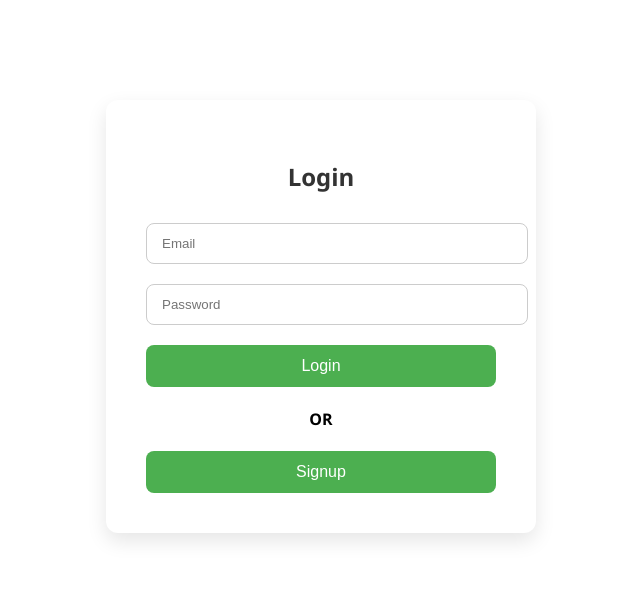
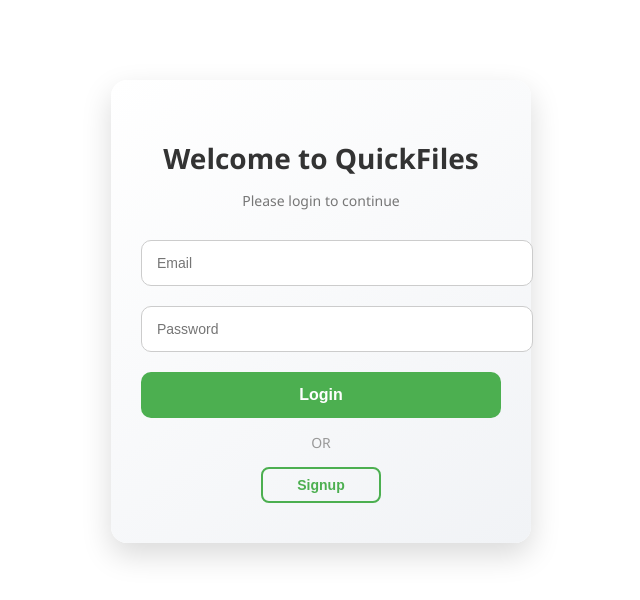
Before and after one commit to jayanth5151/QuickFiles, an Angular app: page /login in a window 1280 px wide. Shown: the top 600 px of the page, without its empty margins (319-959 px from the left). Built offline with nearby package versions, Linux system fonts and the light colour scheme.

Commit message:
loginpagebeautified

```diff
--- a/src/app/login/login.component.css
+++ b/src/app/login/login.component.css
@@ -1,62 +1,98 @@
-/* Center the container on the page */
+/* Center the container */
 .login-container {
-  width: 350px;
-  margin: 100px auto;
-  padding: 40px;
-  background: #ffffff;
-  border-radius: 12px;
-  box-shadow: 0 8px 20px rgba(0, 0, 0, 0.1);
+  width: 360px;
+  margin: 80px auto;
+  padding: 40px 30px;
+  background: linear-gradient(145deg, #ffffff, #f1f3f6);
+  border-radius: 16px;
+  box-shadow: 0 12px 30px rgba(0, 0, 0, 0.15);
   text-align: center;
   font-family: 'Segoe UI', Tahoma, Geneva, Verdana, sans-serif;
 }
 
-/* Title styling */
-.login-container h2 {
+/* Title and subtitle */
+.login-container h1 {
+  margin-bottom: 10px;
+  font-size: 28px;
+  color: #333333;
+  font-weight: 700;
+}
+
+.login-container .subtitle {
   margin-bottom: 30px;
-  color: #333333;
-  font-weight: 600;
+  font-size: 14px;
+  color: #777777;
 }
 
 /* Input fields styling */
 .login-container input[type="text"],
 .login-container input[type="password"] {
   width: 100%;
-  padding: 12px 15px;
+  padding: 14px 15px;
   margin-bottom: 20px;
   border: 1px solid #ccc;
-  border-radius: 8px;
+  border-radius: 10px;
   outline: none;
+  font-size: 14px;
   transition: 0.3s;
 }
 
 .login-container input[type="text"]:focus,
 .login-container input[type="password"]:focus {
   border-color: #4caf50;
-  box-shadow: 0 0 5px rgba(76, 175, 80, 0.5);
+  box-shadow: 0 0 8px rgba(76, 175, 80, 0.4);
 }
 
-/* Button styling */
-.login-container button {
+/* Buttons styling */
+.login-container .login-btn {
   width: 100%;
-  padding: 12px;
+  padding: 14px;
   background-color: #4caf50;
   border: none;
-  border-radius: 8px;
+  border-radius: 10px;
   color: #fff;
   font-size: 16px;
+  font-weight: 600;
   cursor: pointer;
   transition: 0.3s;
 }
 
-.login-container button:hover {
+.login-container .login-btn:hover {
   background-color: #45a049;
   transform: translateY(-2px);
+}
+
+/* Smaller signup button */
+.login-container .signup-btn {
+  width: 120px;
+  padding: 8px;
+  background-color: transparent;
+  border: 2px solid #4caf50;
+  border-radius: 8px;
+  color: #4caf50;
+  font-size: 14px;
+  font-weight: 600;
+  cursor: pointer;
+  transition: 0.3s;
+}
+
+.login-container .signup-btn:hover {
+  background-color: #4caf50;
+  color: #fff;
+}
+
+/* "OR" text */
+.login-container .or-text {
+  margin: 15px 0;
+  font-size: 14px;
+  color: #999999;
+  font-weight: 500;
 }
 
 /* Responsive */
 @media (max-width: 400px) {
   .login-container {
     width: 90%;
-    padding: 30px;
+    padding: 30px 20px;
   }
 }
--- a/src/app/login/login.component.html
+++ b/src/app/login/login.component.html
@@ -1,5 +1,7 @@
 <div class="login-container" onload="logout()">
-  <h2>Login</h2>
+  <h1>Welcome to QuickFiles</h1>
+  <p class="subtitle">Please login to continue</p>
+
   <form (ngSubmit)="login()">
     <input
       type="text"
@@ -15,11 +17,12 @@
       placeholder="Password"
       required
     />
-    <button type="submit">Login</button>
+    <button type="submit" class="login-btn">Login</button>
   </form>
 
-  <h4>OR</h4>
+  <p class="or-text">OR</p>
+
   <form routerLink="/signup">
-    <button type="submit">Signup</button>
+    <button type="submit" class="signup-btn">Signup</button>
   </form>
 </div>
```
